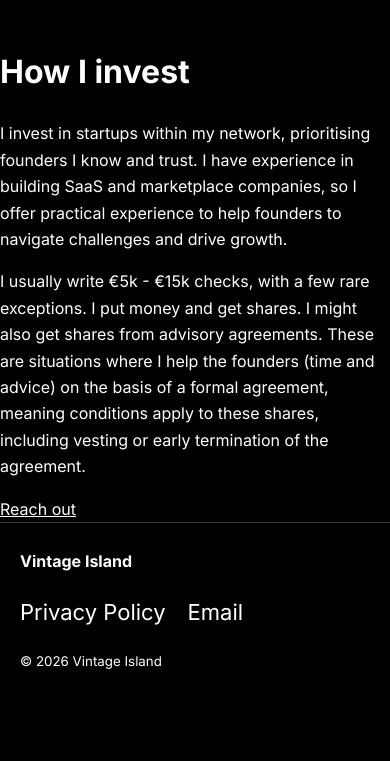
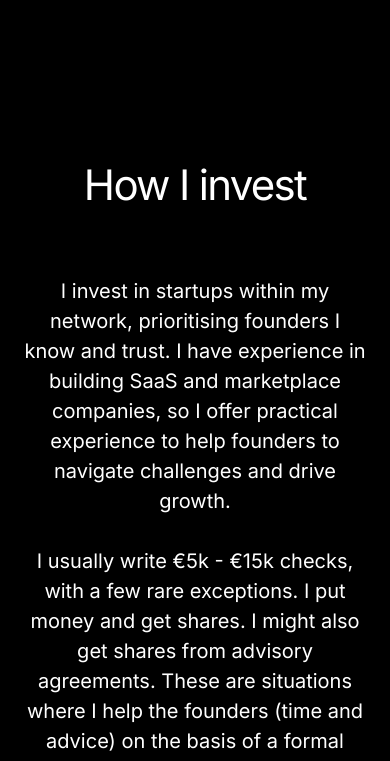
Before and after one commit to oandreduarte/vintage-island-website, a plain HTML site: page projects/index.html in a window 390 px wide. Shown: the part 82-843 px from the top of the page. Drawn offline with Linux system fonts and the light colour scheme.

Commit message:
Style active nav and How I invest page

```diff
--- a/styles.css
+++ b/styles.css
@@ -137,3 +137,69 @@ body.light .about-cta-button{background:#111;color:#fff}
 .about-footer{padding:25px 28px 45px;font-size:14px}
 .about-footer a{font-size:14px}
 }
+
+
+/* Active primary navigation state */
+.site-header nav a[aria-current="page"]{
+  text-decoration:underline;
+  text-decoration-thickness:1.5px;
+  text-underline-offset:4px;
+}
+
+/* How I invest — faithful layout from the supplied Framer reference */
+body.invest-page-body{min-height:100vh;display:flex;flex-direction:column}
+.invest-page{
+  width:min(100% - 64px,1456px);
+  margin:0 auto;
+  flex:1;
+  display:flex;
+  flex-direction:column;
+  align-items:center;
+  text-align:center;
+  padding:205px 0 0;
+}
+.invest-page h1{
+  margin:0 0 100px;
+  font-size:56px;
+  line-height:1.2;
+  font-weight:400;
+  letter-spacing:-.04em;
+}
+.invest-copy{width:100%;font-size:27px;line-height:1.42;font-weight:400;color:var(--text)}
+.invest-copy p{margin:0 0 40px}
+.invest-reachout{
+  display:inline-flex;
+  align-items:center;
+  justify-content:center;
+  min-width:180px;
+  min-height:80px;
+  margin-top:54px;
+  padding:18px 34px;
+  border-radius:9px;
+  background:#fff;
+  color:#080808;
+  text-decoration:none;
+  font-size:23px;
+  line-height:1.2;
+  font-weight:600;
+}
+.invest-reachout:hover{transform:translateY(-1px)}
+.invest-page-body .site-footer{
+  width:100%;
+  max-width:none;
+  margin:0;
+  padding:26px max(48px,calc((100vw - 1456px)/2)) 76px;
+  border-top:0;
+  color:#aaa;
+  font-size:18px;
+}
+.invest-page-body .site-footer a{text-decoration:none;color:var(--text);font-size:18px}
+@media(max-width:760px){
+  .invest-page{width:calc(100% - 48px);padding-top:135px}
+  .invest-page h1{font-size:42px;margin-bottom:66px}
+  .invest-copy{font-size:20px;line-height:1.5}
+  .invest-copy p{margin-bottom:30px}
+  .invest-reachout{min-height:64px;margin-top:30px;font-size:19px}
+  .invest-page-body .site-footer{padding:24px 24px 48px;font-size:14px}
+  .invest-page-body .site-footer a{font-size:14px}
+}
```
